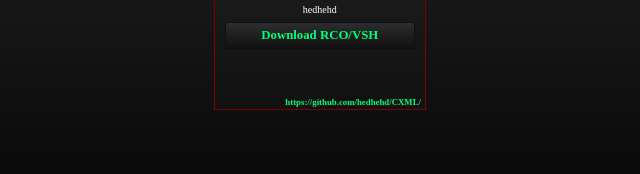
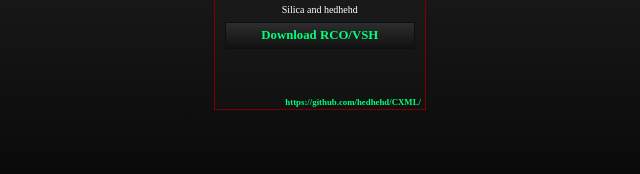
Before and after one commit to hedhehd/CXML, a plain HTML site: page index.html in a window 1280 px wide. Shown: the part 494-668 px from the top of the page, 320-960 px from the left. Drawn offline with Linux system fonts and the light colour scheme.

Commit message:
Update index.html

```diff
--- a/index.html
+++ b/index.html
@@ -160,7 +160,7 @@
 									</a><div class="vita-src-download"><a href="https://github.com/hedhehd/CXML/blob/main/" class="nostyle"></a><a href="https://github.com/hedhehd/CXML/">https://github.com/hedhehd/CXML/</a></div>
 							</div>
 							<div class="vita-app-info">
-								<font size="1%">hedhehd</font><div class="quick-download-area">
+								<font size="1%">Silica and hedhehd</font><div class="quick-download-area">
 											<a href="https://github.com/hedhehd/cxml.xyz/blob/main/PS%20Vita_Dark%20Mode_remake.zip?raw=true" rel="”noreferrer”">
 												<div class="download-button">
 													Download RCO/VSH
```
